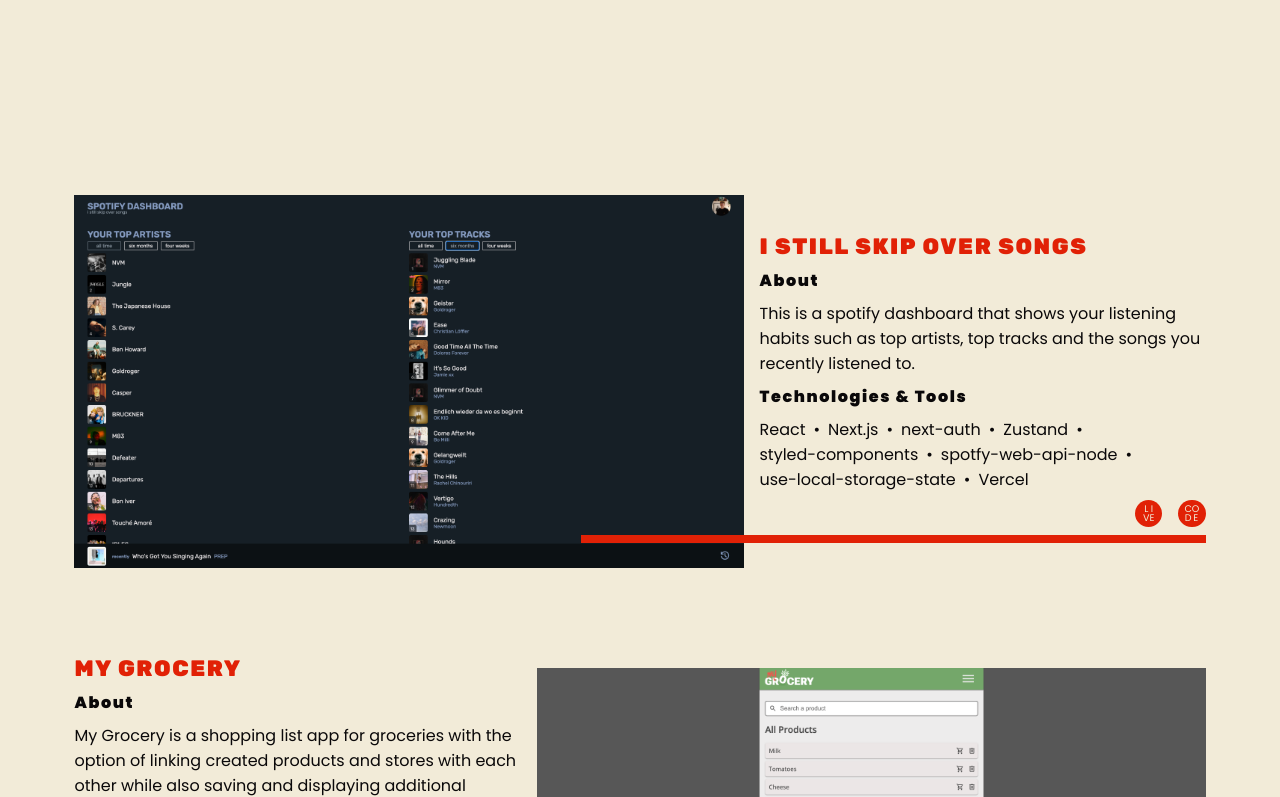
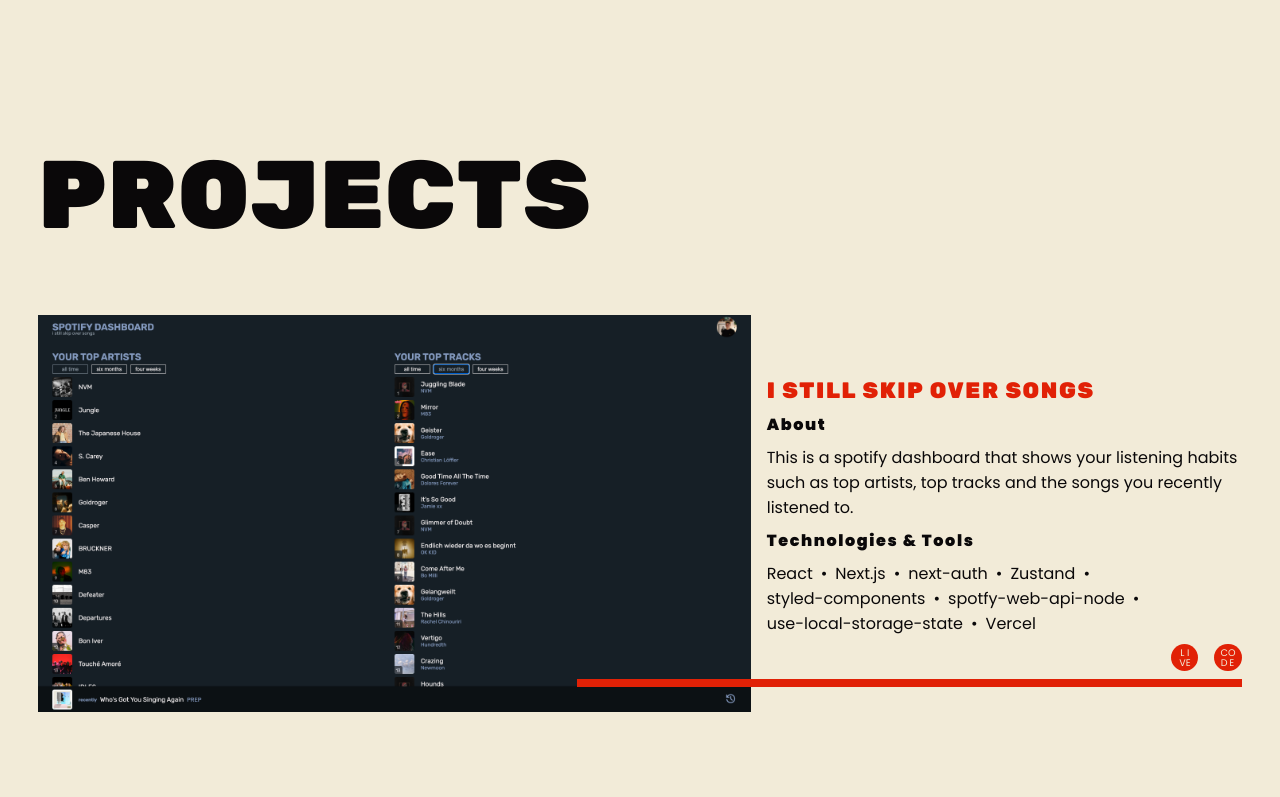
Before and after one commit to lennart-kaminsky/web-portfolio, a Next.js app: page / in a window 1280 px wide. Shown: the part 763-1560 px from the top of the page. Built offline with nearby package versions, Linux system fonts and the light colour scheme.

Commit message:
headline and spacing adjusted

```diff
--- a/components/heroSection.js
+++ b/components/heroSection.js
@@ -9,6 +9,7 @@
 } from "@/styles/stylesConfig";
 import Icon from "@/components/icons";
 import { ButtonDarkMode } from "@/components/buttons";
+import { HeadlineStyled } from "@/styles/styled";
 
 const links = [
   {
@@ -132,12 +133,12 @@
         <HeroTextStyled>
           <span ref={hejRef}>Hej and welcome! I{"'"}m</span>
         </HeroTextStyled>
-        <HeadlineStyled>
+        <HeroHeadlineStyled>
           <span>
             <span ref={nameRef}>LENNART</span>
           </span>
           <span>KAMINSKY</span>
-        </HeadlineStyled>
+        </HeroHeadlineStyled>
         <HeroTextStyled>Junior Frontend Developer from Germany.</HeroTextStyled>
         <ScrollDownIconStyled
           variant="arrowDown"
@@ -166,17 +167,12 @@
   grid-template-columns: 1fr;
   grid-template-rows: 1fr minmax(50px, 200px) auto;
   align-items: end;
-  @media screen and (min-width: ${breakpoints.s}) {
-    padding-bottom: 3%;
-  }
   @media screen and (orientation: landscape) {
     height: auto;
     min-height: 100vh;
     grid-template-rows: 1fr auto;
     grid-template-columns: 1fr 1fr;
-  }
-  @media screen and (orientation: landscape) and (min-width: ${breakpoints.xl}) {
-    padding-inline: 8%;
+    padding-bottom: 3%;
   }
 `;
 
@@ -222,11 +218,7 @@
   }
 `;
 
-const HeadlineStyled = styled.h1`
-  font-family: var(--fontHeadline);
-  font-size: var(--fontSizeXL);
-  line-height: 3.4rem;
-  letter-spacing: 0.1rem;
+const HeroHeadlineStyled = styled(HeadlineStyled)`
   color: ${({ theme }) => theme.accentColorPrimary};
   display: flex;
   flex-direction: column;
--- a/components/projectCard.js
+++ b/components/projectCard.js
@@ -138,7 +138,6 @@
   gap: 0.5rem;
 
   @media screen and (min-width: ${breakpoints.m}) {
-    padding-inline: 3%;
     flex-direction: ${({ $even }) => ($even ? "row" : "row-reverse")};
     gap: 1rem;
     align-items: flex-end;
--- a/components/projectsSection.js
+++ b/components/projectsSection.js
@@ -1,10 +1,19 @@
 import styled from "styled-components";
 import projects from "@/lib/projects";
 import ProjectCard from "@/components/projectCard";
+import { HeadlineStyled } from "@/styles/styled";
+import { breakpoints, headlineAnimations } from "@/styles/stylesConfig";
 
 export default function ProjectsSection() {
   return (
     <ProjectsSectionStyled>
+      <HeadlineStyled
+        variants={headlineAnimations}
+        initial="initial"
+        whileInView="whileInView"
+      >
+        Projects
+      </HeadlineStyled>
       {projects.map((project, index) => (
         <ProjectCard key={project.slug} project={project} index={index} />
       ))}
@@ -16,5 +25,8 @@
   width: 100%;
   display: flex;
   flex-direction: column;
-  gap: 10vh;
+  gap: 5vh;
+  @media screen and (min-width: ${breakpoints.m}) {
+    gap: 10vh;
+  }
 `;
--- a/styles/globalsstyles.js
+++ b/styles/globalsstyles.js
@@ -1,5 +1,6 @@
 import { createGlobalStyle } from "styled-components";
 import { Poppins, Rubik } from "next/font/google";
+import { breakpoints } from "@/styles/stylesConfig";
 
 const poppins = Poppins({
   subsets: ["latin"],
@@ -73,7 +74,10 @@
 
 section {
   padding: 3%;
-  margin-bottom: 15vh;
+  margin-bottom: 10vh;
+  @media screen and (orientation: landscape) and (min-width: 1400px) {
+    padding-inline: 6%;
+  }
 }
 
 svg {
--- /dev/null
+++ b/styles/styled.js
@@ -0,0 +1,15 @@
+import styled from "styled-components";
+import { motion } from "framer-motion";
+import { breakpoints } from "@/styles/stylesConfig";
+
+export const HeadlineStyled = styled(motion.h1)`
+  font-family: var(--fontHeadline);
+  font-size: var(--fontSizeXL);
+  line-height: 3.4rem;
+  letter-spacing: 0.1rem;
+  text-transform: uppercase;
+  @media screen and (min-width: ${breakpoints.l}) {
+    font-size: var(--fontSizeXXL);
+    line-height: 5rem;
+  }
+`;
--- a/styles/stylesConfig.js
+++ b/styles/stylesConfig.js
@@ -28,3 +28,13 @@
     scale: 0.9,
   },
 };
+
+export const headlineAnimations = {
+  initial: {
+    opacity: 0,
+  },
+  whileInView: {
+    opacity: 1,
+    transition: { duration: 0.5 },
+  },
+};
```
